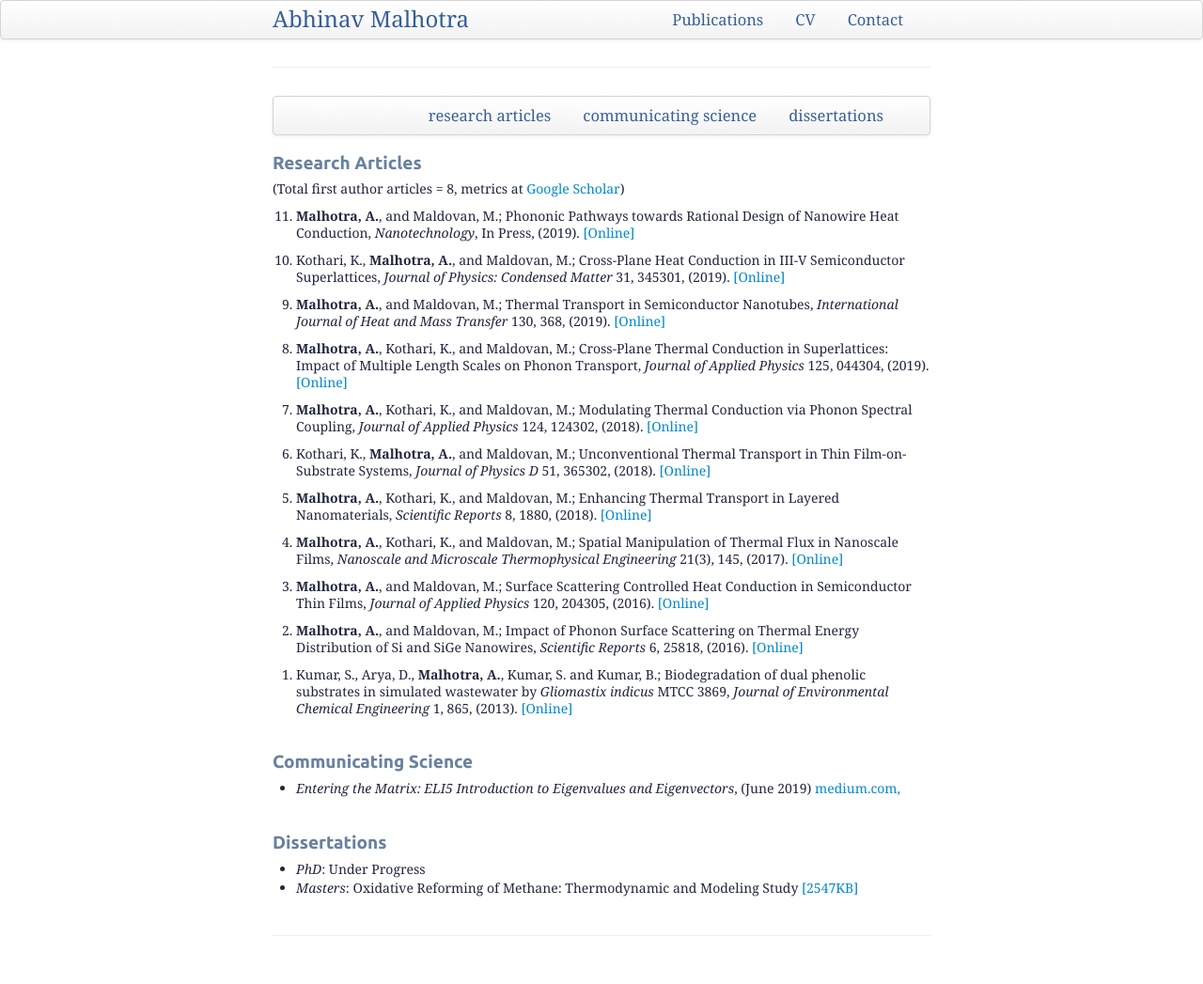
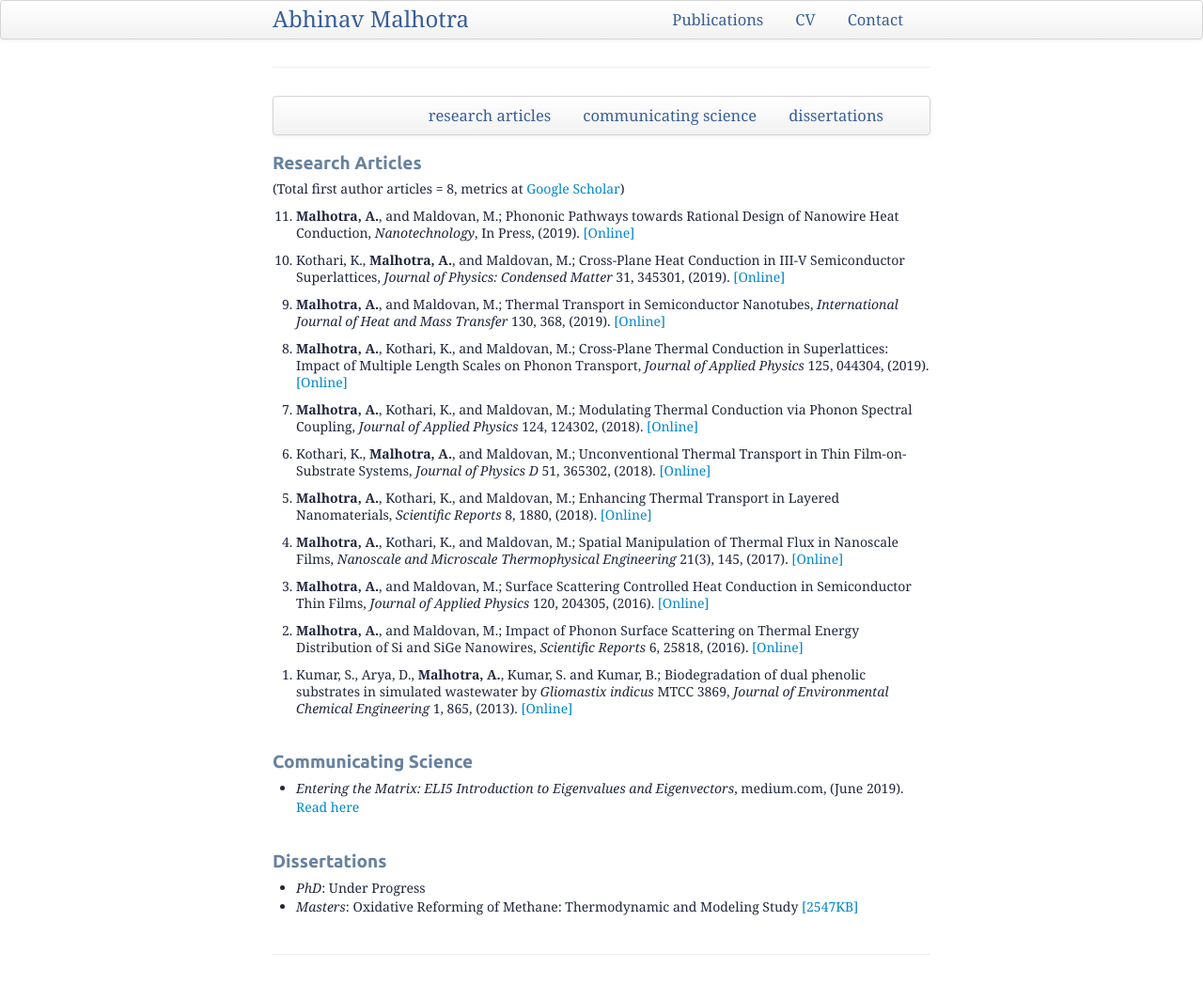
Before and after one commit to ABMalhotra/ABMalhotra.github.io, a Jekyll site: the page built from pages/pubs.md, in a window 1280 px wide. Shown: the whole page at 94% size. Built offline with Jekyll 4.4.1, drawn with Linux system fonts in a browser that asks for light colours.

Commit message:
list medium

```diff
--- a/pages/pubs.md
+++ b/pages/pubs.md
@@ -77,7 +77,7 @@
 <br/>
 ## <a name="sciencewriting"></a>Communicating Science
 
-* *Entering the Matrix: ELI5 Introduction to Eigenvalues and Eigenvectors*, (June 2019) [medium.com,](https://medium.com/@abhinavmalhotra/entering-the-matrix-eli5-introduction-to-eigenvalues-and-eigenvecotrs-376bb6704412){:target="_blank"}
+* *Entering the Matrix: ELI5 Introduction to Eigenvalues and Eigenvectors*, medium.com, (June 2019). [Read here](https://medium.com/@abhinavmalhotra/entering-the-matrix-eli5-introduction-to-eigenvalues-and-eigenvecotrs-376bb6704412){:target="_blank"}
 
 <br/>
 ## <a name="thesis"></a>Dissertations
```
